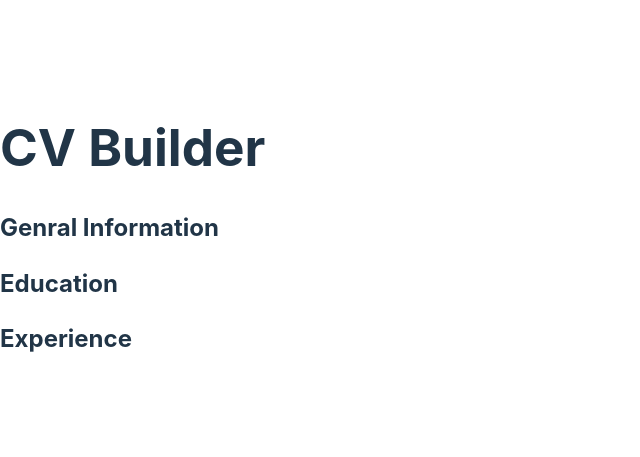
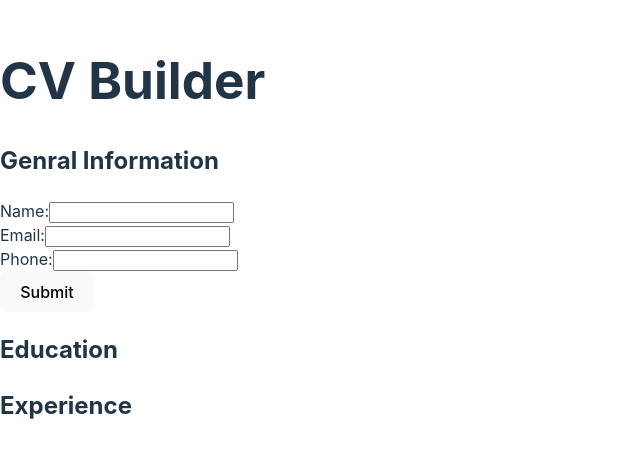
Before and after one commit to Graham4914/cv-project, a React (Vite) app: page / in a window 1280 px wide. Shown: the part 169-626 px from the top of the page, without its empty margins (0-640 px from the left). Built offline with nearby package versions, Linux system fonts and the light colour scheme.

Commit message:
setup general info section input fields and edit logic

```diff
--- a/src/compnents/GeneralInfoSection.jsx
+++ b/src/compnents/GeneralInfoSection.jsx
@@ -1,10 +1,64 @@
-import React from "react";
+import React, { useState } from "react";
+
 
 function GeneralInfoSection() {
+    const [isEditing, setIsEditing] = useState(true);
+    const [name, setName] = useState('');
+    const [email, setEmail] = useState('');
+    const [phone, setPhone] = useState('');
+
+    const handleSubmit = (e) => {
+        e.preventDefault();
+        setIsEditing(false);
+    };
+
+
+    const handleEdit = () => {
+        setIsEditing(true);
+    };
+
     return (
         <section>
             <h2>Genral Information</h2>
-            {/* {will add fields} */}
+            {isEditing ? (
+            <form onSubmit={handleSubmit}>
+                <div>
+                    <label htmlFor="name">Name:</label>
+                    <input
+                     type="text"
+                     id="name"
+                     value={name}
+                     onChange={(e) => setName(e.target.value)}
+                    />
+                </div>
+                <div>
+                    <label htmlFor="email">Email:</label>
+                    <input
+                     type="email"
+                     id="email"
+                     value={email}
+                     onChange={(e) => setEmail(e.target.value)}
+                    />
+                </div>
+                <div>
+                    <label htmlFor="phone">Phone:</label>
+                    <input
+                     type="tel"
+                     id="phone"
+                     value={phone}
+                     onChange={(e) => setPhone(e.target.value)}
+                    />
+                </div>
+                <button type="submit">Submit</button>
+            </form>
+            ) : (
+                <div>
+                    <p><strong>Name:</strong> {name}</p>
+                    <p><strong>Email:</strong> {email}</p>
+                    <p><strong>Phone:</strong> {phone}</p>
+                    <button onClick={handleEdit}>Edit</button>
+                </div>
+            )}
         </section>
     );
 }
```
